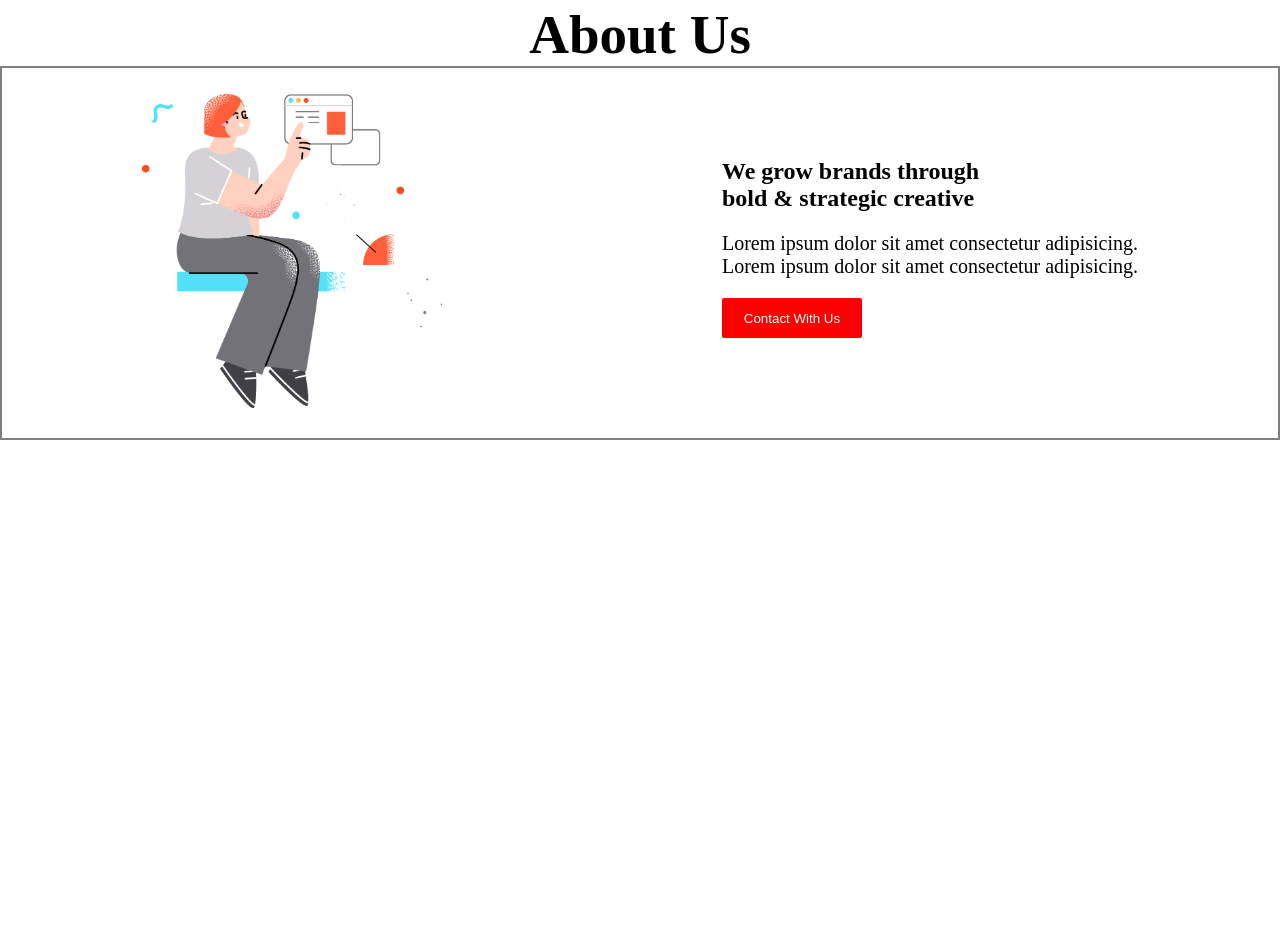
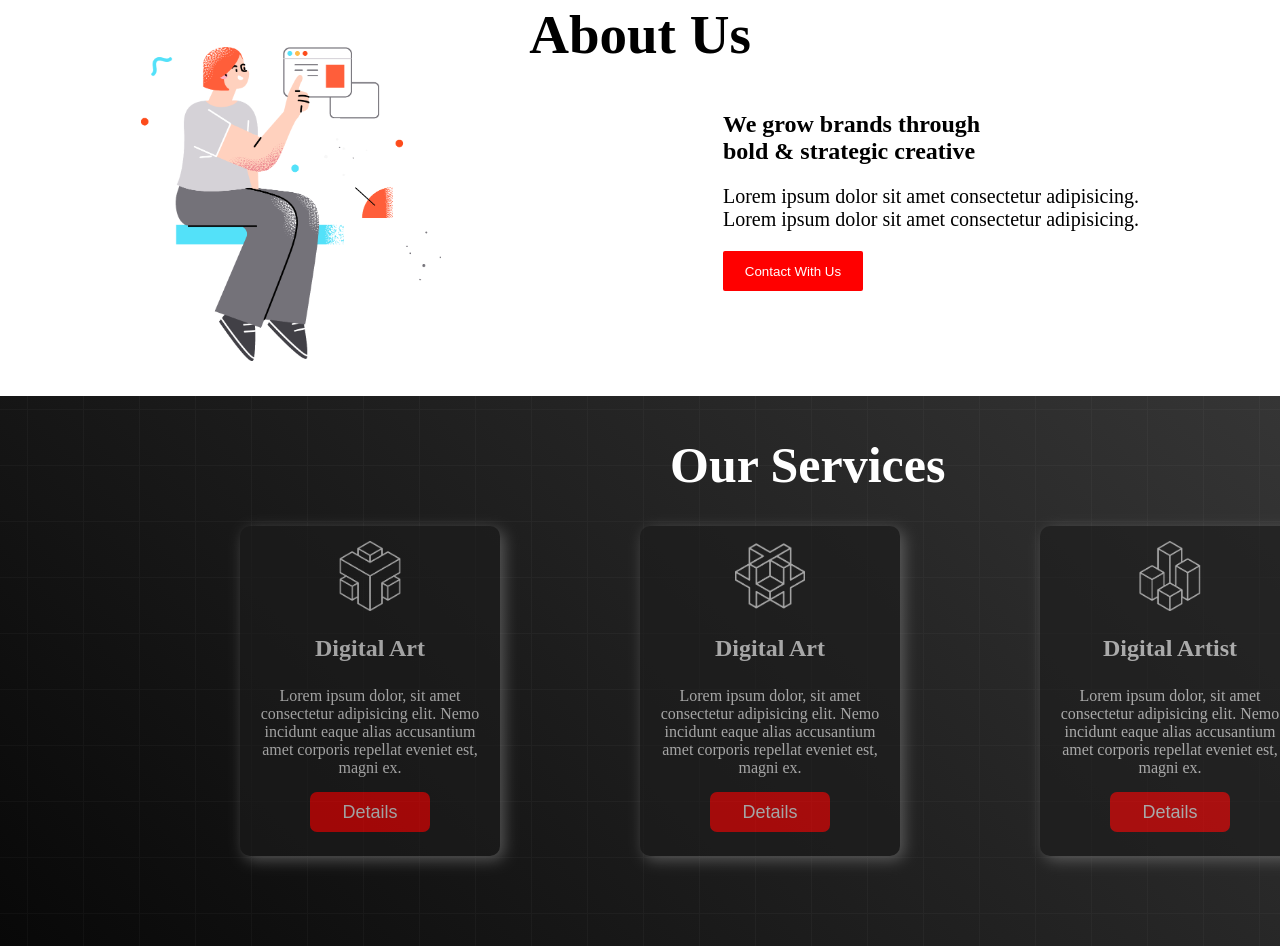
Before and after one commit to codermahbub20/project-test-repo, a plain HTML site: page index.html in a window 1280 px wide. Shown: the part 878-1824 px from the top of the page. Before the commit the page ends 1318 px from the top, so only its background shows below. Drawn offline with Linux system fonts and the light colour scheme.

Commit message:
Servise Section push

```diff
--- a/index.html
+++ b/index.html
@@ -45,6 +45,8 @@
     </main>
     <!-- Main Menu Home Page Code end -->
 
+    <!-- about section code Start -->
+
     <h1 class="about-heading">About Us</h1>
     <div class="about-section">
         <div class="about-photo">
@@ -60,6 +62,33 @@
         </div>
     </div>
 
+    <!-- about section code end -->
+    <section>
+
+        <div class="service-container">
+            <h1 class="jamela">Our Services</h1>
+            <!-- <p class="service-heading">Our services</p> -->
+            <div class="box">
+                <img class="icon" src="./Photos/0.png" alt="">
+                <h2 class="box-title">Digital Art</h2>
+                <p class="box-description">Lorem ipsum dolor, sit amet consectetur adipisicing elit. Nemo incidunt eaque alias accusantium amet corporis repellat eveniet est, magni ex.</p>
+                <button class="btn service-btn">Details</button>
+            </div>
+            <div class="box1">
+                <img class="icon" src="./Photos/1.png" alt="">
+                <h2 class="box-title">Digital Art</h2>
+                <p class="box-description">Lorem ipsum dolor, sit amet consectetur adipisicing elit. Nemo incidunt eaque alias accusantium amet corporis repellat eveniet est, magni ex.</p>
+                <button class="btn service-btn">Details</button>
+            </div>
+            <div class="box2">
+                <img class="icon" src="./Photos/2.png" alt="">
+                <h2 class="box-title">Digital Artist</h2>
+                <p class="box-description">Lorem ipsum dolor, sit amet consectetur adipisicing elit. Nemo incidunt eaque alias accusantium amet corporis repellat eveniet est, magni ex.</p>
+                <button class="btn service-btn">Details</button>
+            </div>
+        </div>
+    </section>
+
     <footer>
 
     </footer>
--- a/style.css
+++ b/style.css
@@ -72,10 +72,10 @@
 }
 .about-section{
     display: flex;
-    height: 370px;
+    height: 280px;
     justify-content: space-around;
     align-items: center;
-    border: 2px solid gray;
+    /* border: 2px solid gray; */
 }
 .about-section-photo{
     width: 300px;
@@ -105,3 +105,90 @@
     border-radius: 2px;
     cursor: pointer;
 }
+.service-container{
+    height: 550px;
+    width: 100%;
+    background-image: url("./Photos/background.png"),linear-gradient(45deg,rgb(8, 8, 8),rgb(53, 53, 53));
+    display: flex;
+    /* text-align: center; */
+    margin-top: 50px;
+}
+
+.icon{
+    width: 70px;
+}
+.box{
+    width: 230px;
+    height: 300px;
+    box-shadow: 4px 4px 15px gray;
+    background-color: #1C1C1C;
+    text-align: center;
+    padding: 15px;
+    color: white;
+    margin: 50px;
+    justify-content: space-around;
+    margin-left: 240px;
+    margin-top: 130px;
+    border-radius: 10px;
+    opacity: 0.6;
+    /* display: block; */
+    /* display: flex; */
+    position: absolute;
+}
+.box1{
+    width: 230px;
+    height: 300px;
+    box-shadow: 4px 4px 15px gray;
+    background-color: #1C1C1C;
+    text-align: center;
+    padding: 15px;
+    color: white;
+    margin: 50px;
+    justify-content: space-around;
+    margin-left: 640px;
+    margin-top: 130px;
+    border-radius: 10px;
+    opacity: 0.6;
+    /* display: block; */
+    /* display: flex; */
+    position: absolute;
+}
+.box2{
+    width: 230px;
+    height: 300px;
+    box-shadow: 4px 4px 15px gray;
+    background-color: #1C1C1C;
+    text-align: center;
+    padding: 15px;
+    color: white;
+    margin: 50px;
+    justify-content: space-around;
+    margin-left: 1040px;
+    margin-top: 130px;
+    border-radius: 10px;
+    opacity: 0.6;
+    /* display: block; */
+    /* display: flex; */
+    position: absolute;
+}
+.jamela{
+    text-align: center;
+    margin-left: 670px;
+    margin-top: 40px;
+    display: flex;
+    font-size: 50px;
+    color: white;
+    /* position: relative; */
+}
+.box-title{
+    padding: 20px;
+}
+.box-description{
+    padding: 5px;
+    /* justify-content: space-between; */
+}
+
+.service-btn{
+    border-radius: 7px;
+    font-size: 18px;
+}
```
